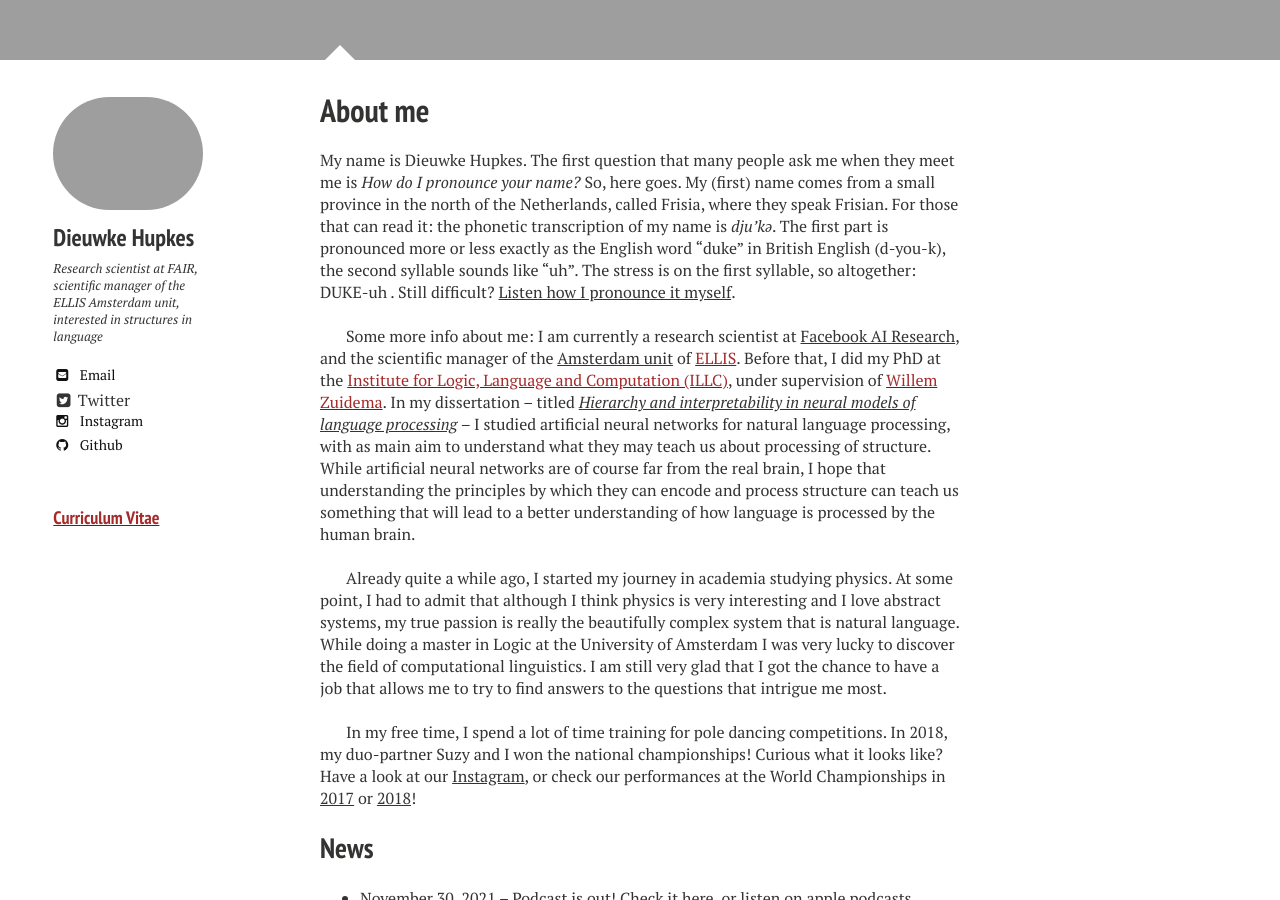
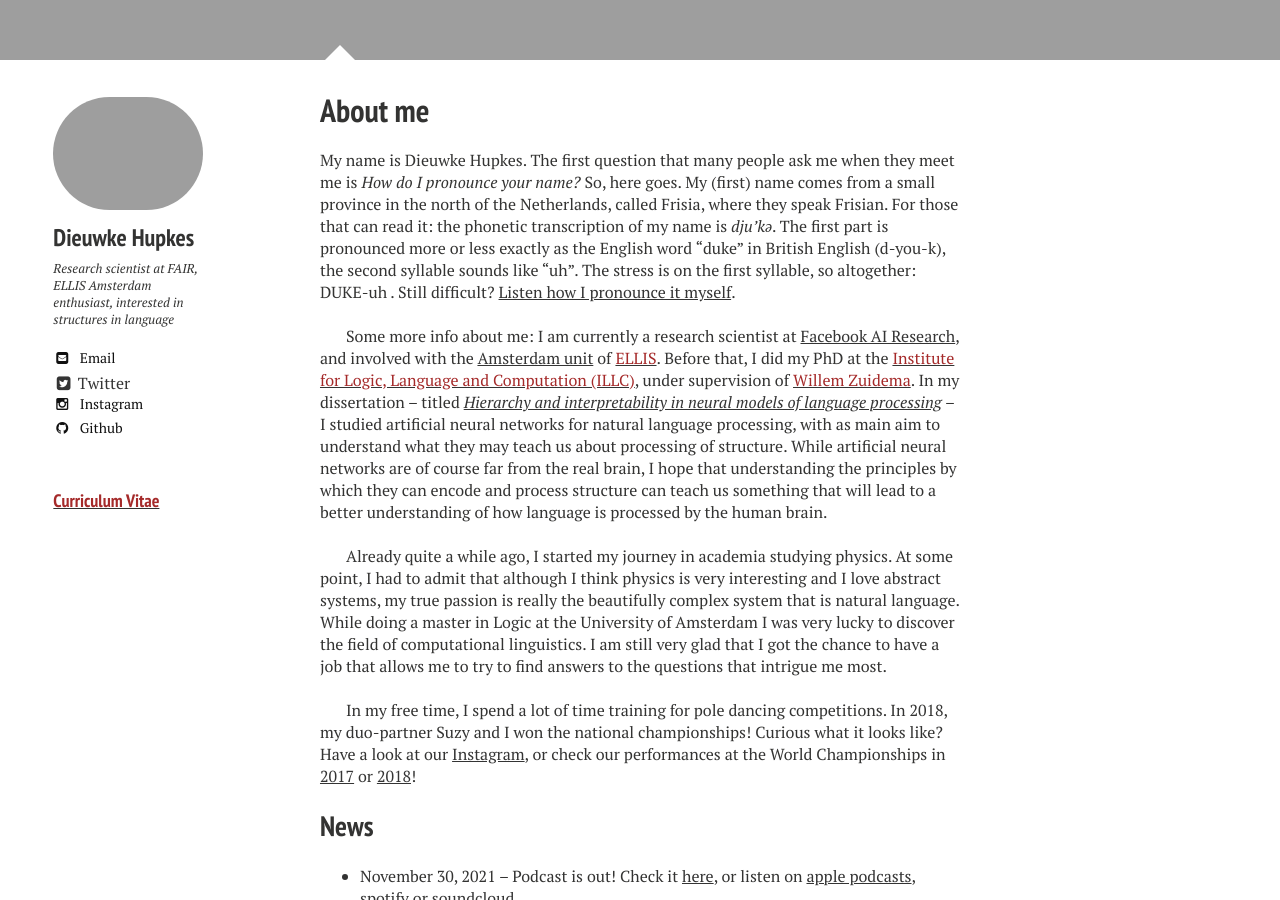
Before and after one commit to dieuwkehupkes/dieuwkehupkes.github.io, a Jekyll site: the page built from index.md, in a window 1280 px wide and 900 px high, scrolled down 984 px. Built offline with Jekyll 4.4.1, drawn with Linux system fonts in a browser that asks for light colours; nearby versions of some CDN libraries.

Commit message:
Remove ELLIS Ams role

```diff
--- a/_config.yml
+++ b/_config.yml
@@ -28,7 +28,7 @@ kramdown:
 owner:
   name: Dieuwke Hupkes
   avatar: headshot_cropped.png
-  bio: "Research scientist at FAIR, scientific manager of the ELLIS Amsterdam unit, interested in structures in language"
+  bio: "Research scientist at FAIR, ELLIS Amsterdam enthusiast, interested in structures in language"
   email: dieuwkehupkes@fb.com
   disqus-shortname:
   google:
--- a/index.md
+++ b/index.md
@@ -16,7 +16,7 @@ The first part is pronounced more or less exactly as the English word "duke" in
 The stress is on the first syllable, so altogether: DUKE-uh .
 Still difficult? [Listen how I pronounce it myself](https://dieuwkehupkes.nl/audio/DieuwkeHupkes.mp3).<br><br>
 
-Some more info about me: I am currently a  research scientist at <a href="https://ai.facebook.com/" target="_blank">Facebook AI Research</a>, and the scientific manager of the <a href="https://ivi.fnwi.uva.nl/ellis/" target="_blank">Amsterdam unit</a> of <a href="https://ellis.eu/" target="_blank"><font color="brown">ELLIS</font></a>.
+Some more info about me: I am currently a  research scientist at <a href="https://ai.facebook.com/" target="_blank">Facebook AI Research</a>, and involved with the <a href="https://ivi.fnwi.uva.nl/ellis/" target="_blank">Amsterdam unit</a> of <a href="https://ellis.eu/" target="_blank"><font color="brown">ELLIS</font></a>.
 Before that, I did my PhD at the <a href="https:/illc.uva.nl" target="_blank"><font color="brown">Institute for Logic, Language and Computation (ILLC)</font></a>, under supervision of <a href="https://staff.fnwi.uva.nl/w.zuidema/" target="_blank"><font color="brown">Willem Zuidema</font></a>.
 In my dissertation -- titled [<i>Hierarchy and interpretability in neural models of language processing</i>](https://pure.uva.nl/ws/files/48164248/Thesis.pdf){:target="blank"} -- I studied artificial neural networks for natural language processing, with as main aim to understand what they may teach us about processing of structure.
 While artificial neural networks are of course far from the real brain, I hope that understanding the principles by which they can encode and process structure can teach us something that will lead to a better understanding of how language is processed by the human brain.
```
